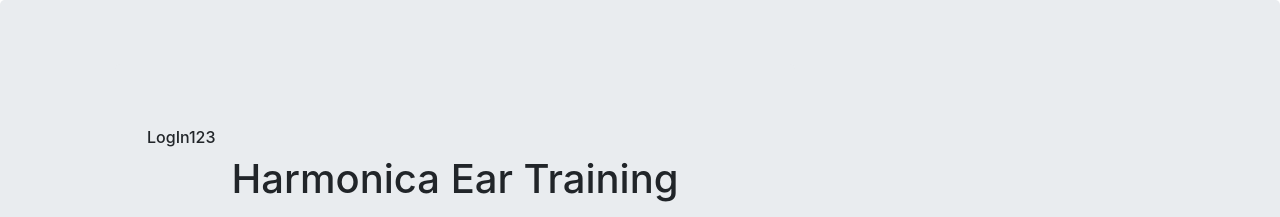
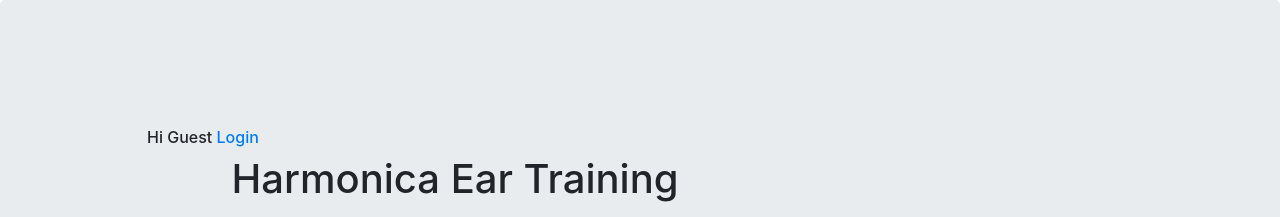
Before and after one commit to goutamsh/harmonica-ear-training, a React (Create React App) app in the folder harmonica-ear-training-web/: page / in a window 1280 px wide. Shown: the top 217 px of the page. Built offline with nearby package versions, Linux system fonts and the light colour scheme.

Commit message:
HArmonica login page

```diff
--- a/harmonica-ear-training-web/src/components/Header.js
+++ b/harmonica-ear-training-web/src/components/Header.js
@@ -1,12 +1,13 @@
 import React from 'react'
 import Jumbotron from 'react-bootstrap/Jumbotron'
+import { Link } from 'react-router-dom';
 
 class Header extends React.Component{
 
     render(){
         return(
             <Jumbotron >
-                {localStorage.getItem('user') ? <h6>Hi User</h6> : <h6>LogIn123</h6>}
+                {localStorage.getItem('user') ? <h6>Hi User</h6> : <h6>Hi Guest <Link to="/login">Login</Link></h6>}
                 <center><h1>Harmonica Ear Training</h1></center>
             </Jumbotron>
         );
```
